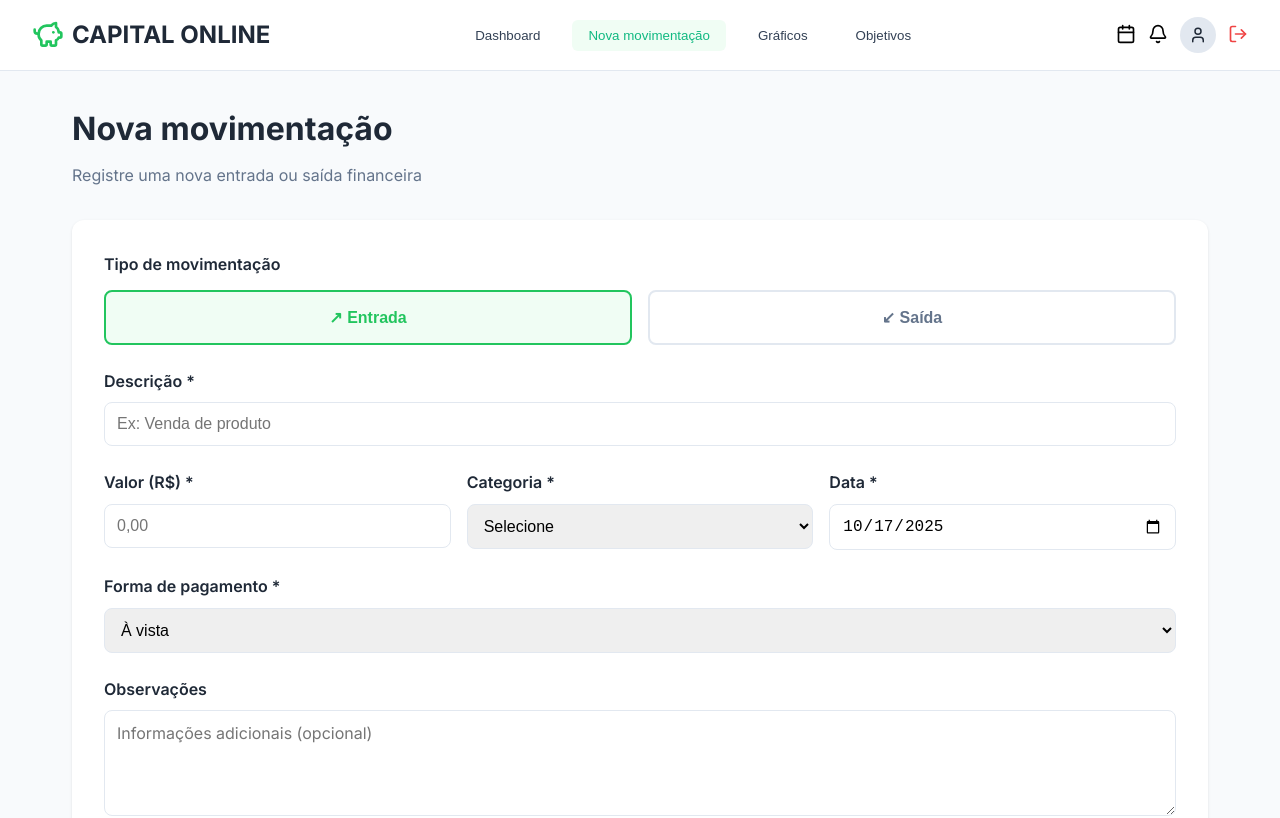
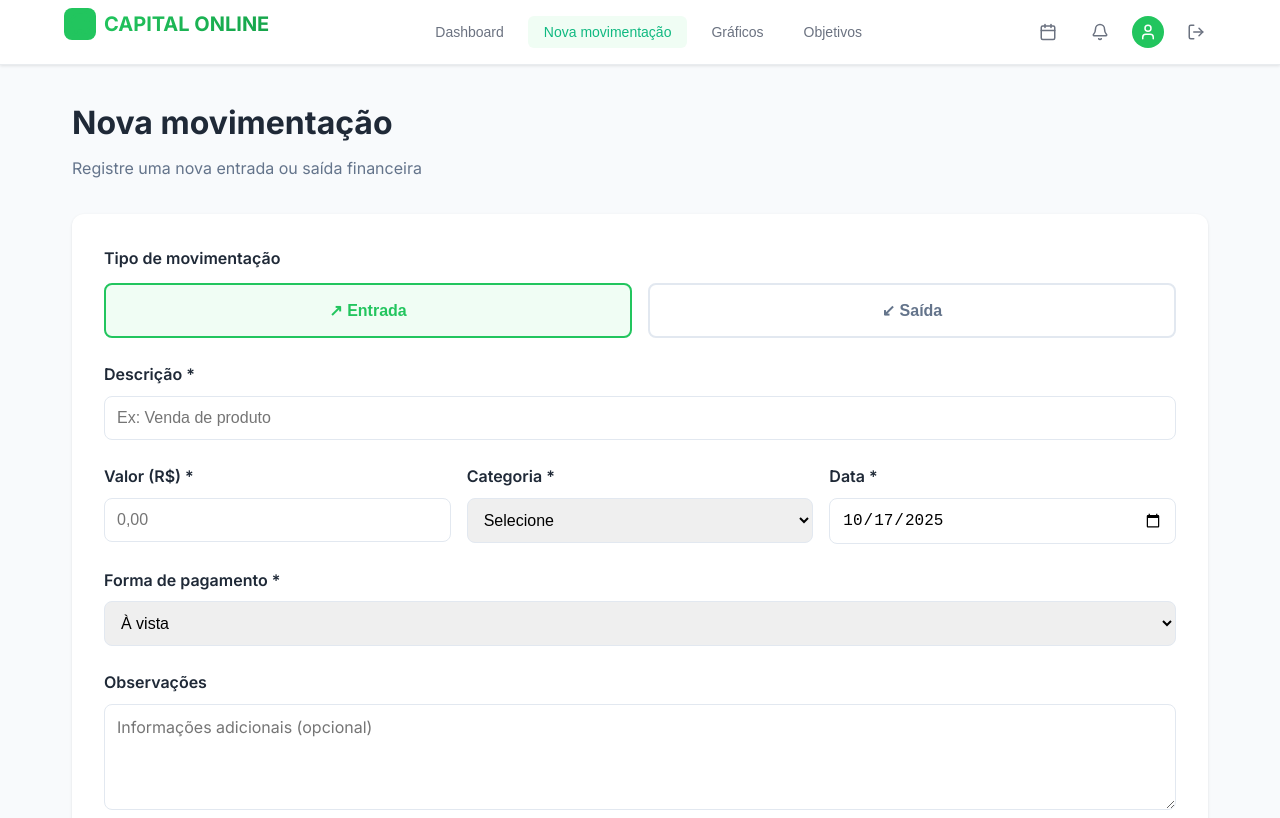
Before and after one commit to thais-pacheco/Capital-Online-tcc, a React (Vite) app in the folder frontend/: page /nova-movimentacao in a window 1280 px wide. Shown: the top 818 px of the page. Built offline with nearby package versions, Linux system fonts and the light colour scheme.

Commit message:
header de movimentações seguindo o padrao

```diff
--- a/frontend/src/components/dashboard/Dashboard.tsx
+++ b/frontend/src/components/dashboard/Dashboard.tsx
@@ -221,7 +221,7 @@ const Dashboard: React.FC = () => {
         <div className="header-container">
           <div className="header-left">
             <div className="logo">
-              <PiggyBank className="logo-icon" style={{ color: '#22c55e' }} />
+              <PiggyBank className="logo-icon" />
               <span className="logo-text">CAPITAL ONLINE</span>
             </div>
           </div>
--- a/frontend/src/components/newtransaction/newtransaction.css
+++ b/frontend/src/components/newtransaction/newtransaction.css
@@ -3,59 +3,122 @@
   background-color: #f9fafb;
 }
 
-.newtransaction-header {
-  background-color: white;
-  box-shadow: 0 1px 2px rgb(0 0 0 / 0.05);
-  border-bottom: 1px solid #e5e7eb;
+.header {
+  background: white;
+  border-bottom: 1px solid #e9ecef;
+  box-shadow: 0 1px 3px rgba(0, 0, 0, 0.1);
+  position: sticky;
+  top: 0;
+  z-index: 100;
 }
 
-.newtransaction-header-inner {
-  max-width: 112rem;
+.header-container {
+  max-width: 1200px;
   margin: 0 auto;
-  padding: 0 2rem;
-}
-
-.newtransaction-header-flex {
+  padding: 0 24px;
   display: flex;
   justify-content: space-between;
   align-items: center;
-  padding: 1rem 0;
-  height: 4rem;
+  height: 64px;
 }
 
-.newtransaction-logo-group {
+.header-left {
   display: flex;
   align-items: center;
-  gap: 1rem;
+  gap: 32px;
 }
 
 .logo {
   display: flex;
   align-items: center;
-  gap: 0.5rem;
-  height: 100%;
+  gap: 8px;
 }
 
 .logo-icon {
-  width: 2rem;
-  height: 2rem;
-  color: #22c55e;
-  background-color: transparent;
+  width: 32px;
+  height: 32px;
+  background: #22c55e;
+  border-radius: 8px;
   display: flex;
+  align-items: center;
   justify-content: center;
-  align-items: center;
-  flex-shrink: 0;
-  margin: 0;
-  padding: 0;
+  color: white;
 }
 
 .logo-text {
-  font-size: 1.25rem;
+  font-size: 18px;
   font-weight: 700;
   color: #111827;
-  line-height: 1;
-  user-select: none;
-  white-space: nowrap;
+}
+
+.nav {
+  display: flex;
+  gap: 8px;
+}
+
+.nav-button {
+  padding: 8px 16px;
+  border: none;
+  background: none;
+  color: #6b7280;
+  font-size: 14px;
+  font-weight: 500;
+  border-radius: 6px;
+  cursor: pointer;
+  transition: all 0.2s;
+}
+
+.nav-button:hover {
+  color: #22c55e;
+  background: #f0fdf4;
+}
+
+.nav-button.active {
+  color: #10b981;
+  background: #f0fdf4;
+}
+
+.header-right {
+  display: flex;
+  align-items: center;
+  gap: 12px;
+}
+
+.icon-button {
+  width: 40px;
+  height: 40px;
+  border: none;
+  background: none;
+  color: #6b7280;
+  border-radius: 8px;
+  display: flex;
+  align-items: center;
+  justify-content: center;
+  cursor: pointer;
+  transition: all 0.2s;
+}
+
+.icon-button:hover {
+  background: #f3f4f6;
+  color: #374151;
+}
+
+.icon-button.logout:hover {
+  background: #fef2f2;
+  color: #dc2626;
+}
+
+.profile-avatar {
+  width: 32px;
+  height: 32px;
+  background: #22c55e;
+  border-radius: 50%;
+  display: flex;
+  align-items: center;
+  justify-content: center;
+  color: white;
+  font-weight: 600;
+  font-size: 14px;
 }
 
 .newtransaction-nav {
--- a/frontend/src/components/newtransaction/newtransaction.tsx
+++ b/frontend/src/components/newtransaction/newtransaction.tsx
@@ -455,120 +455,32 @@ const NewTransaction: React.FC = () => {
       )}
 
       {/* Header */}
-      <header style={{
-        backgroundColor: 'white',
-        borderBottom: '1px solid #e2e8f0',
-        padding: '1rem 2rem',
-      }}>
-        <div style={{
-          display: 'flex',
-          justifyContent: 'space-between',
-          alignItems: 'center',
-          maxWidth: '1400px',
-          margin: '0 auto',
-        }}>
-          <div style={{ display: 'flex', alignItems: 'center', gap: '0.5rem' }}>
-            <PiggyBank size={32} style={{ color: '#22c55e' }} />
-            <span style={{ fontSize: '1.5rem', fontWeight: 'bold' }}>CAPITAL ONLINE</span>
+      <header className="header">
+  <div className="header-container">
+    <div className="header-left">
+      <div className="logo">
+        <PiggyBank className="logo-icon"  />
+        <span className="logo-text">CAPITAL ONLINE</span>
       </div>
-
-          <nav style={{ display: 'flex', gap: '1rem' }}>
-            <button
-              onClick={() => navigate('/dashboard')}
-              style={{
-                padding: '0.5rem 1rem',
-                background: 'transparent',
-                color: '#334155',
-                border: 'none',
-                borderRadius: '6px',
-                cursor: 'pointer',
-                fontWeight: '500',
-              }}
-            >
-              Dashboard
+    </div>
+    <nav className="nav">
+      <button className="nav-button" onClick={() => navigate('/dashboard')}>Dashboard</button>
+      <button className="nav-button active" onClick={() => navigate('/nova-movimentacao')}>Nova movimentação</button>
+      <button className="nav-button" onClick={() => navigate('/graficos')}>Gráficos</button>
+      <button className="nav-button" onClick={() => navigate('/objetivos')}>Objetivos</button>
+    </nav>
+    <div className="header-right">
+      <button className="icon-button" onClick={() => setIsCalendarOpen(true)}>
+        <Calendar size={18} />
       </button>
-            <button
-              onClick={() => navigate('/nova-movimentacao')}
-              style={{
-                padding: '0.5rem 1rem',
-                color: '#10b981',
-                background: '#f0fdf4',
-                border: 'none',
-                borderRadius: '6px',
-                cursor: 'pointer',
-                fontWeight: '500',
-              }}
-            >
-              Nova movimentação
+      <button className="icon-button" onClick={() => setIsNotificationsOpen(true)}>
+        <Bell size={18} />
       </button>
-            <button
-              onClick={() => navigate('/graficos')}
-              style={{
-                padding: '0.5rem 1rem',
-                background: 'transparent',
-                color: '#334155',
-                border: 'none',
-                borderRadius: '6px',
-                cursor: 'pointer',
-                fontWeight: '500',
-              }}
-            >
-              Gráficos
-            </button>
-            <button
-              onClick={() => navigate('/objetivos')}
-              style={{
-                padding: '0.5rem 1rem',
-                background: 'transparent',
-                color: '#334155',
-                border: 'none',
-                borderRadius: '6px',
-                cursor: 'pointer',
-                fontWeight: '500',
-              }}
-            >
-              Objetivos
-            </button>
-          </nav>
-
-          <div style={{ display: 'flex', gap: '0.75rem', alignItems: 'center' }}>
-            <button
-              onClick={() => setIsCalendarOpen(true)}
-              style={{ background: 'none', border: 'none', cursor: 'pointer' }}
-            >
-              <Calendar size={20} />
-            </button>
-            <button
-              onClick={() => setIsNotificationsOpen(true)}
-              style={{ background: 'none', border: 'none', cursor: 'pointer' }}
-            >
-              <Bell size={20} />
-            </button>
-            <div
-              onClick={() => navigate('/profile')}
-              style={{
-                width: '36px',
-                height: '36px',
-                borderRadius: '50%',
-                background: '#e2e8f0',
-                display: 'flex',
-                alignItems: 'center',
-                justifyContent: 'center',
-                cursor: 'pointer',
-              }}
-            >
+      <div className="profile-avatar" onClick={() => navigate('/profile')} style={{ cursor: 'pointer' }}>
         <User size={18} />
       </div>
-            <button
-              onClick={handleLogout}
-              style={{
-                background: 'none',
-                border: 'none',
-                cursor: 'pointer',
-                color: '#ef4444',
-              }}
-            >
-              <LogOut size={20} />
+      <button className="icon-button logout" onClick={handleLogout}>
+        <LogOut size={18} />
       </button>
     </div>
   </div>
```
Lines whose indentation alone changed are shown as unchanged.
